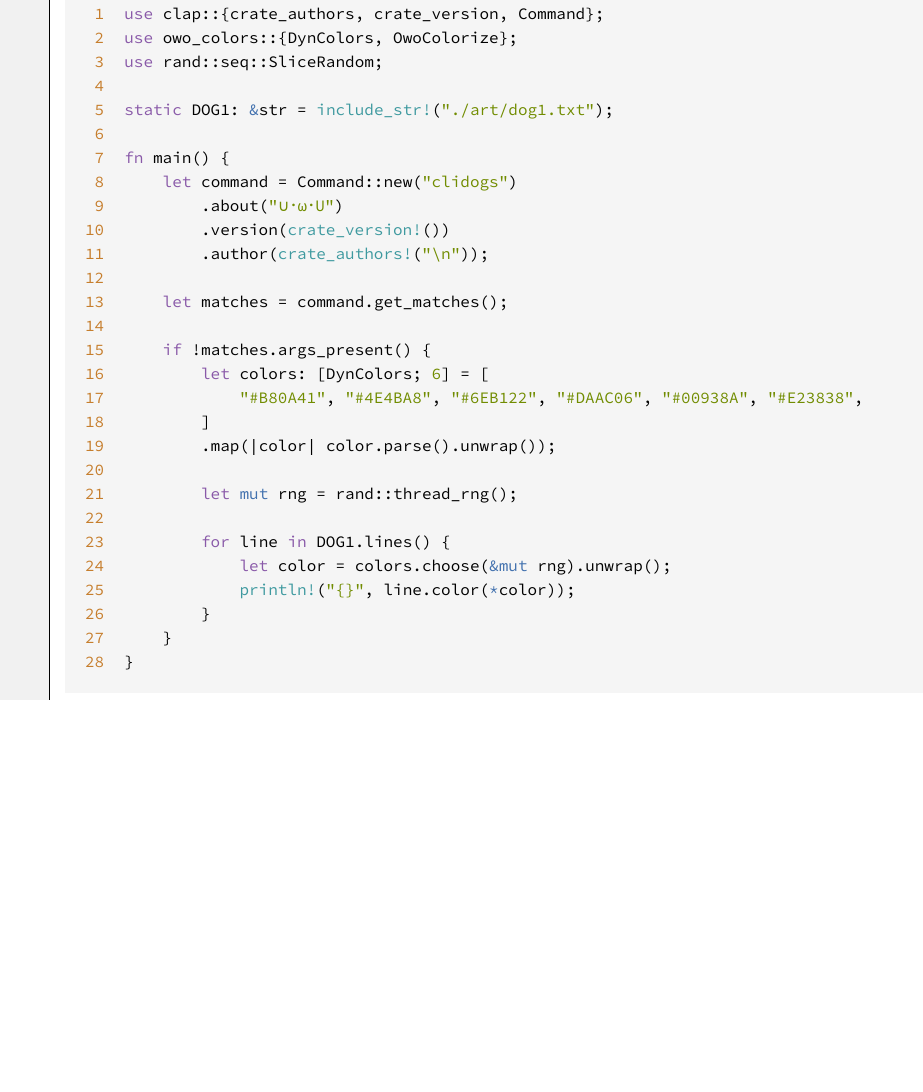
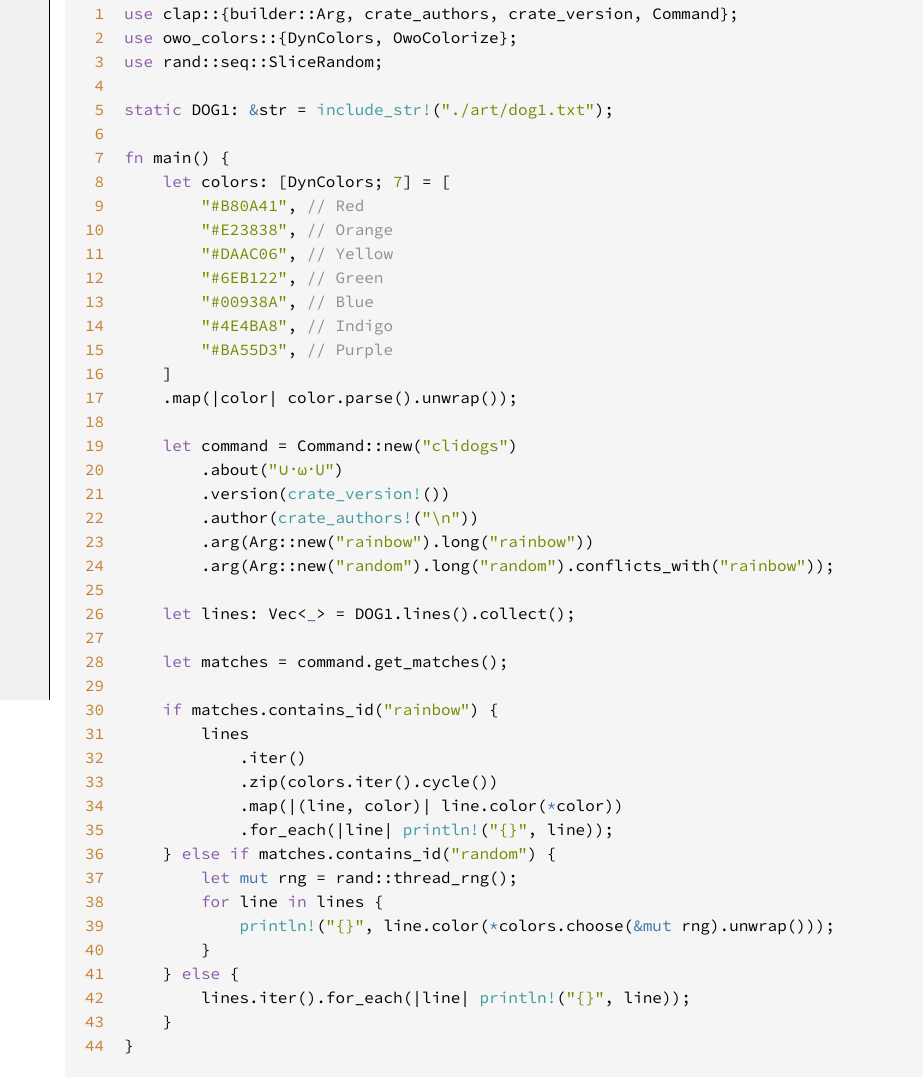
Before and after one commit to letsbuilda/clidogs, a plain HTML site: page src/clidogs/main.rs.html in a window 1280 px wide. Shown: the part 100-1192 px from the top of the page, without its empty margins (0-923 px from the left). Before the commit the page ends 818 px from the top, so only its background shows below. Drawn offline with Linux system fonts and the light colour scheme.

Commit message:
deploy: bf83b0c536177fa3698db174cde2ff275c672f42

```diff
--- a/src/clidogs/main.rs.html
+++ b/src/clidogs/main.rs.html
@@ -32,32 +32,64 @@
 <span id="26">26</span>
 <span id="27">27</span>
 <span id="28">28</span>
-</pre><pre class="rust"><code><span class="kw">use</span> <span class="ident">clap</span>::{<span class="ident">crate_authors</span>, <span class="ident">crate_version</span>, <span class="ident">Command</span>};
+<span id="29">29</span>
+<span id="30">30</span>
+<span id="31">31</span>
+<span id="32">32</span>
+<span id="33">33</span>
+<span id="34">34</span>
+<span id="35">35</span>
+<span id="36">36</span>
+<span id="37">37</span>
+<span id="38">38</span>
+<span id="39">39</span>
+<span id="40">40</span>
+<span id="41">41</span>
+<span id="42">42</span>
+<span id="43">43</span>
+<span id="44">44</span>
+</pre><pre class="rust"><code><span class="kw">use</span> <span class="ident">clap</span>::{<span class="ident">builder::Arg</span>, <span class="ident">crate_authors</span>, <span class="ident">crate_version</span>, <span class="ident">Command</span>};
 <span class="kw">use</span> <span class="ident">owo_colors</span>::{<span class="ident">DynColors</span>, <span class="ident">OwoColorize</span>};
 <span class="kw">use</span> <span class="ident">rand::seq::SliceRandom</span>;
 
 <span class="kw">static</span> <span class="ident">DOG1</span>: <span class="kw-2">&amp;</span><span class="ident">str</span> <span class="op">=</span> <span class="macro">include_str!</span>(<span class="string">&quot;./art/dog1.txt&quot;</span>);
 
 <span class="kw">fn</span> <span class="ident">main</span>() {
+    <span class="kw">let</span> <span class="ident">colors</span>: [<span class="ident">DynColors</span>; <span class="number">7</span>] <span class="op">=</span> [
+        <span class="string">&quot;#B80A41&quot;</span>, <span class="comment">// Red</span>
+        <span class="string">&quot;#E23838&quot;</span>, <span class="comment">// Orange</span>
+        <span class="string">&quot;#DAAC06&quot;</span>, <span class="comment">// Yellow</span>
+        <span class="string">&quot;#6EB122&quot;</span>, <span class="comment">// Green</span>
+        <span class="string">&quot;#00938A&quot;</span>, <span class="comment">// Blue</span>
+        <span class="string">&quot;#4E4BA8&quot;</span>, <span class="comment">// Indigo</span>
+        <span class="string">&quot;#BA55D3&quot;</span>, <span class="comment">// Purple</span>
+    ]
+    .<span class="ident">map</span>(<span class="op">|</span><span class="ident">color</span><span class="op">|</span> <span class="ident">color</span>.<span class="ident">parse</span>().<span class="ident">unwrap</span>());
+
     <span class="kw">let</span> <span class="ident">command</span> <span class="op">=</span> <span class="ident">Command::new</span>(<span class="string">&quot;clidogs&quot;</span>)
         .<span class="ident">about</span>(<span class="string">&quot;∪･ω･U&quot;</span>)
         .<span class="ident">version</span>(<span class="macro">crate_version!</span>())
-        .<span class="ident">author</span>(<span class="macro">crate_authors!</span>(<span class="string">&quot;\n&quot;</span>));
+        .<span class="ident">author</span>(<span class="macro">crate_authors!</span>(<span class="string">&quot;\n&quot;</span>))
+        .<span class="ident">arg</span>(<span class="ident">Arg::new</span>(<span class="string">&quot;rainbow&quot;</span>).<span class="ident">long</span>(<span class="string">&quot;rainbow&quot;</span>))
+        .<span class="ident">arg</span>(<span class="ident">Arg::new</span>(<span class="string">&quot;random&quot;</span>).<span class="ident">long</span>(<span class="string">&quot;random&quot;</span>).<span class="ident">conflicts_with</span>(<span class="string">&quot;rainbow&quot;</span>));
+
+    <span class="kw">let</span> <span class="ident">lines</span>: <span class="ident">Vec</span><span class="op">&lt;</span><span class="kw">_</span><span class="op">&gt;</span> <span class="op">=</span> <span class="ident">DOG1</span>.<span class="ident">lines</span>().<span class="ident">collect</span>();
 
     <span class="kw">let</span> <span class="ident">matches</span> <span class="op">=</span> <span class="ident">command</span>.<span class="ident">get_matches</span>();
 
-    <span class="kw">if</span> <span class="op">!</span><span class="ident">matches</span>.<span class="ident">args_present</span>() {
-        <span class="kw">let</span> <span class="ident">colors</span>: [<span class="ident">DynColors</span>; <span class="number">6</span>] <span class="op">=</span> [
-            <span class="string">&quot;#B80A41&quot;</span>, <span class="string">&quot;#4E4BA8&quot;</span>, <span class="string">&quot;#6EB122&quot;</span>, <span class="string">&quot;#DAAC06&quot;</span>, <span class="string">&quot;#00938A&quot;</span>, <span class="string">&quot;#E23838&quot;</span>,
-        ]
-        .<span class="ident">map</span>(<span class="op">|</span><span class="ident">color</span><span class="op">|</span> <span class="ident">color</span>.<span class="ident">parse</span>().<span class="ident">unwrap</span>());
-
+    <span class="kw">if</span> <span class="ident">matches</span>.<span class="ident">contains_id</span>(<span class="string">&quot;rainbow&quot;</span>) {
+        <span class="ident">lines</span>
+            .<span class="ident">iter</span>()
+            .<span class="ident">zip</span>(<span class="ident">colors</span>.<span class="ident">iter</span>().<span class="ident">cycle</span>())
+            .<span class="ident">map</span>(<span class="op">|</span>(<span class="ident">line</span>, <span class="ident">color</span>)<span class="op">|</span> <span class="ident">line</span>.<span class="ident">color</span>(<span class="kw-2">*</span><span class="ident">color</span>))
+            .<span class="ident">for_each</span>(<span class="op">|</span><span class="ident">line</span><span class="op">|</span> <span class="macro">println!</span>(<span class="string">&quot;{}&quot;</span>, <span class="ident">line</span>));
+    } <span class="kw">else</span> <span class="kw">if</span> <span class="ident">matches</span>.<span class="ident">contains_id</span>(<span class="string">&quot;random&quot;</span>) {
         <span class="kw">let</span> <span class="kw-2">mut</span> <span class="ident">rng</span> <span class="op">=</span> <span class="ident">rand::thread_rng</span>();
-
-        <span class="kw">for</span> <span class="ident">line</span> <span class="kw">in</span> <span class="ident">DOG1</span>.<span class="ident">lines</span>() {
-            <span class="kw">let</span> <span class="ident">color</span> <span class="op">=</span> <span class="ident">colors</span>.<span class="ident">choose</span>(<span class="kw-2">&amp;mut</span> <span class="ident">rng</span>).<span class="ident">unwrap</span>();
-            <span class="macro">println!</span>(<span class="string">&quot;{}&quot;</span>, <span class="ident">line</span>.<span class="ident">color</span>(<span class="kw-2">*</span><span class="ident">color</span>));
+        <span class="kw">for</span> <span class="ident">line</span> <span class="kw">in</span> <span class="ident">lines</span> {
+            <span class="macro">println!</span>(<span class="string">&quot;{}&quot;</span>, <span class="ident">line</span>.<span class="ident">color</span>(<span class="kw-2">*</span><span class="ident">colors</span>.<span class="ident">choose</span>(<span class="kw-2">&amp;mut</span> <span class="ident">rng</span>).<span class="ident">unwrap</span>()));
         }
+    } <span class="kw">else</span> {
+        <span class="ident">lines</span>.<span class="ident">iter</span>().<span class="ident">for_each</span>(<span class="op">|</span><span class="ident">line</span><span class="op">|</span> <span class="macro">println!</span>(<span class="string">&quot;{}&quot;</span>, <span class="ident">line</span>));
     }
 }
 </code></pre></div>
```
Also changed, not shown: clidogs/fn.main.html (+1 -1 lines), clidogs/index.html (+1 -1 lines).
